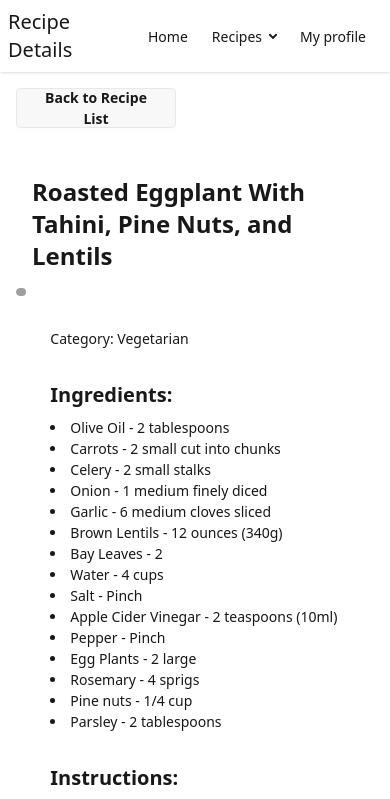
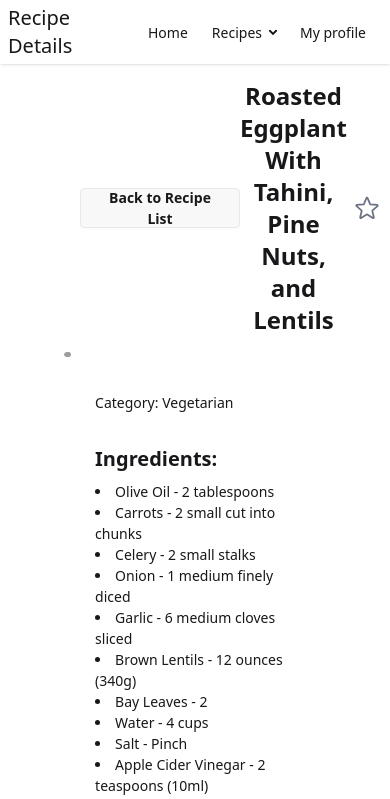
Before and after one commit to nashahaha/apps_web_proyecto, a React (Vite) app: page /recipe/52816 in a window 390 px wide. Shown: the top 799 px of the page. Built offline with nearby package versions, Linux system fonts and the light colour scheme; data requests are answered from the project's data file; grey boxes are pictures that could not be loaded.

Commit message:
FIX: frontend 1

```diff
--- a/package.json
+++ b/package.json
@@ -12,7 +12,7 @@
   "dependencies": {
     "@heroicons/react": "^2.2.0",
     "@tailwindcss/vite": "^4.1.13",
-    "daisyui": "^5.1.12",
+    "daisyui": "^5.1.14",
     "react": "^19.1.1",
     "react-dom": "^19.1.1",
     "react-router-dom": "^7.9.1",
--- /dev/null
+++ b/src/components/FavoriteButton.tsx
@@ -0,0 +1,45 @@
+import { StarIcon as StarOutline } from "@heroicons/react/24/outline";
+import { StarIcon as StarSolid } from "@heroicons/react/24/solid";
+import type { MouseEvent } from "react";
+
+type Props = {
+  active: boolean;                   // estado (favorito o no)
+  onToggle: () => void;              // callback al click
+  size?: number;                     // tamaño del ícono (px)
+  className?: string;                // clases extra para el <button>
+  stopPropagation?: boolean;         // true si quieres evitar clicks del padre (listas clickeables)
+  ariaLabelOn?: string;              // a11y label cuando está activo
+  ariaLabelOff?: string;             // a11y label cuando está inactivo
+};
+
+export default function FavoriteButton({
+  active,
+  onToggle,
+  size = 24,
+  className = "btn btn-ghost btn-circle",
+  stopPropagation = false,
+  ariaLabelOn = "Quitar de favoritos",
+  ariaLabelOff = "Agregar a favoritos",
+}: Props) {
+  const handleClick = (e: MouseEvent<HTMLButtonElement>) => {
+    if (stopPropagation) e.stopPropagation();
+    onToggle();
+  };
+
+  return (
+    <button
+      type="button"
+      onClick={handleClick}
+      className={className}
+      aria-pressed={active}
+      aria-label={active ? ariaLabelOn : ariaLabelOff}
+      title={active ? ariaLabelOn : ariaLabelOff}
+    >
+      {active ? (
+        <StarSolid style={{ width: size, height: size }} className="text-yellow-500" />
+      ) : (
+        <StarOutline style={{ width: size, height: size }} className="text-gray-500" />
+      )}
+    </button>
+  );
+}
--- a/src/components/Footer.tsx
+++ b/src/components/Footer.tsx
@@ -1,6 +1,6 @@
 const Footer = () => {
     return (
-        <footer className="footer sm:footer-horizontal bg-neutral text-neutral-content items-center p-4">
+        <footer className="footer sm:footer-horizontal bg-neutral text-neutral-content items-center p-4 w-full mt-auto">
             <aside className="grid-flow-col items-center">
                 <p>Copyright © 2025 - All right reserved</p>
             </aside>
--- a/src/components/Navbar.tsx
+++ b/src/components/Navbar.tsx
@@ -4,7 +4,7 @@ interface navbarProps {
 
 const Navbar = ({ view_name }: navbarProps) => {
     return (
-        <div className="navbar bg-base-100 shadow-sm">
+        <div className="navbar bg-base-100 shadow-sm fixed top-0 left-0 right-0 z-50 h-16">
             <div className="flex-1">
                 <a className="text-xl">{view_name}</a>
             </div>
--- a/src/components/Recipe.tsx
+++ b/src/components/Recipe.tsx
@@ -1,6 +1,5 @@
-import { StarIcon as StarOutline } from "@heroicons/react/24/outline";
-import { StarIcon as StarSolid } from "@heroicons/react/24/solid";
 import { useState } from "react";
+import FavoriteButton from "./FavoriteButton";
 
 interface recipeProps {
     img_path: string; // ruta de la imagen
@@ -15,36 +14,37 @@ const Recipe = ({ img_path, rec_title, category }: recipeProps) => {
     const [fav, setFav] = useState(false);
 
     return (
-        <div className="card bg-base-100 w-96 shadow-xl">
-            <figure className="px-10 pt-10">
-                <img src={img_path} className="rounded-xl"></img>
-            </figure>
+        <div className="card bg-base-100 w-80 h-[390px] shadow-xl overflow-hidden">
+      {/* Imagen con overlays */}
+      <div className="relative w-full aspect-[4/3]">
+        <img
+          src={img_path}
+          alt={rec_title}
+          className="w-full h-full object-cover"
+        />
 
+        {/* Favoritos: arriba-derecha */}
+        <div className="absolute top-2 right-2">
+          <FavoriteButton
+            active={fav}
+            onToggle={() => setFav(v => !v)}
+            stopPropagation
+          />
+        </div>
 
-            <div className="card-body">
-                <div >
-                    <h1 className="card-title">{rec_title}
-                        <button
-                            className="btn btn-ghost btn-circle"
-                            onClick={(e) => {
-                                e.stopPropagation();
-                                setFav(!fav)
-                            }}
-                        >
-                            {fav ? (
-                                <StarSolid className="h-6 w-6 text-yellow-500" />
-                            ) : (
-                                <StarOutline className="h-6 w-6 text-gray-500" />
-                            )}
-                        </button>
-                    </h1>
-                </div>
+        {/* Categoría: abajo-izquierda */}
+        <span className="absolute left-2 bottom-2 px-2 py-1 rounded-md bg-black/70 text-white text-xs font-medium">
+          {category}
+        </span>
+      </div>
 
-                <p>Category: {category}</p>
-            </div>
-
-
-        </div>
+      <div className="card-body p-4">
+        {/* Título máx. 2 líneas + … */}
+        <h1 className="card-title text-base leading-tight line-clamp-2">
+          {rec_title}
+        </h1>
+      </div>
+    </div>
     )
 };
 
--- a/src/components/RecipeDetail.tsx
+++ b/src/components/RecipeDetail.tsx
@@ -2,31 +2,50 @@ import { useState, useEffect } from "react"
 import { Link, useParams } from "react-router-dom"
 import Navbar from "./Navbar"
 import Footer from "./Footer"
+import FavoriteButton from "./FavoriteButton";
 
 const getData = async (id: string) => {
   const res = await fetch(`http://localhost:3001/recipes/${id}`)
   return res.json()
+  //Falta manejar los codigos de error
 }
 
 const RecipeDetail = () => {
   const { id } = useParams<{ id: string }>()
   const [recipe, setRecipe] = useState<any>(null)
-
+  const [fav, setFav] = useState(false);
   useEffect(() => {
     if (id) {
       getData(id).then(data => setRecipe(data))
     }
   }, [id])
+
+
   return (
     <div >
       <Navbar view_name="Recipe Details" />
-      <Link to={`/`} className="btn flex justify-start m-4 w-40">
-        Back to Recipe List
-      </Link>
       <div>
         {recipe && (
-          <div className="p-4">
-            <h1 className="flex justify-center text-2xl font-bold p-4">{recipe.name}</h1>
+          <div className="p-16">
+
+            <div className="flex items-center justify-between p-4">
+              {/* Back button */}
+              <Link to={`/`} className="btn w-40">
+                Back to Recipe List
+              </Link>
+
+              {/* Title */}
+              <h1 className="text-2xl font-bold text-center flex-1">
+                {recipe.name}
+              </h1>
+
+              {/* Favorite button */}
+              <FavoriteButton
+                active={fav}
+                onToggle={() => setFav(v => !v)}
+                size={28}
+              />
+            </div>
             <div className="card card-side justify-center items-start">
               <figure>
                 <img
--- a/src/components/RecipeList.tsx
+++ b/src/components/RecipeList.tsx
@@ -23,7 +23,7 @@ const RecipeList = () => {
 
   const navigate = useNavigate();
   return (
-    <div>
+    <div className="min-h-screen flex flex-col pt-20">
       <Navbar view_name="Recipe List" />
       <div className="px-10 pb-5 flex flex-wrap gap-4">
         {recipes.map(recipe => (
```
Also changed, not shown: src/types/Recipe.tsx (added, +9 -0 lines), 1 other file (tests, documents, lock files or other folders).
